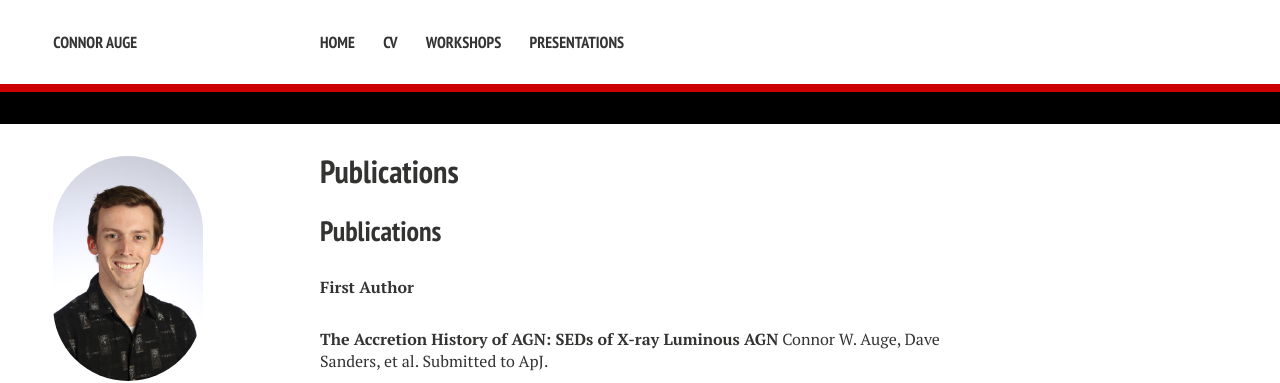
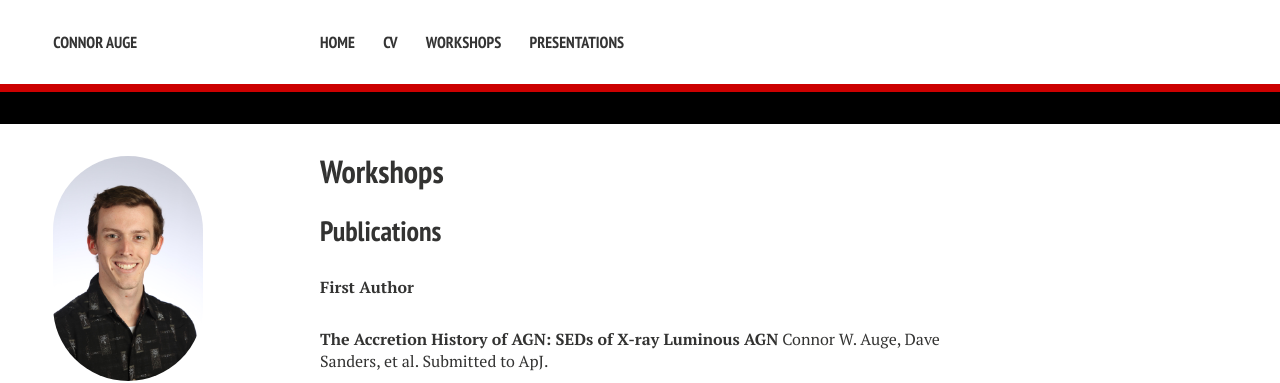
Before and after one commit to cwauge/cwauge.github.io, a Jekyll site: the page built from workshops.md, in a window 1280 px wide. Shown: the top 383 px of the page. Built offline with Jekyll 4.4.1, drawn with Linux system fonts in a browser that asks for light colours; nearby versions of some CDN libraries; some web fonts are replaced.

Commit message:
Update workshops.md

```diff
--- a/workshops.md
+++ b/workshops.md
@@ -1,7 +1,7 @@
 ---
 layout: page
-title: Publications
-excerpt: "Recent Publications"
+title: Workshops
+excerpt: "Recent Workshops"
 ---
 
 ## Publications
```
